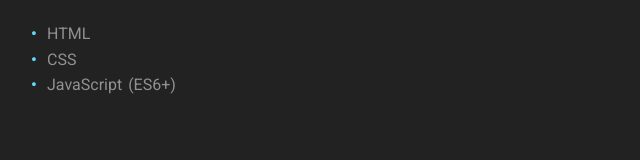
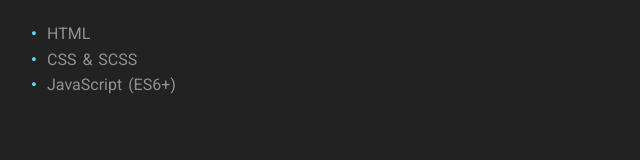
Before and after one commit to RamziBach/Portfolio-OLD, a plain HTML site: page index.html in a window 1280 px wide. Shown: the part 1528-1688 px from the top of the page, 193-833 px from the left. Drawn offline with Linux system fonts and the light colour scheme.

Commit message:
Update index.html

```diff
--- a/index.html
+++ b/index.html
@@ -63,7 +63,7 @@
 					<p class="p-opacity">Core technologies:</p>
 					<ul class="about-ul">
 						<li><span class="p-opacity">HTML</span></li>
-						<li><span class="p-opacity">CSS</span></li>
+						<li><span class="p-opacity">CSS & SCSS</span></li>
 						<li><span class="p-opacity">JavaScript (ES6+)</span></li>
 					</ul>
 				</div>
```
